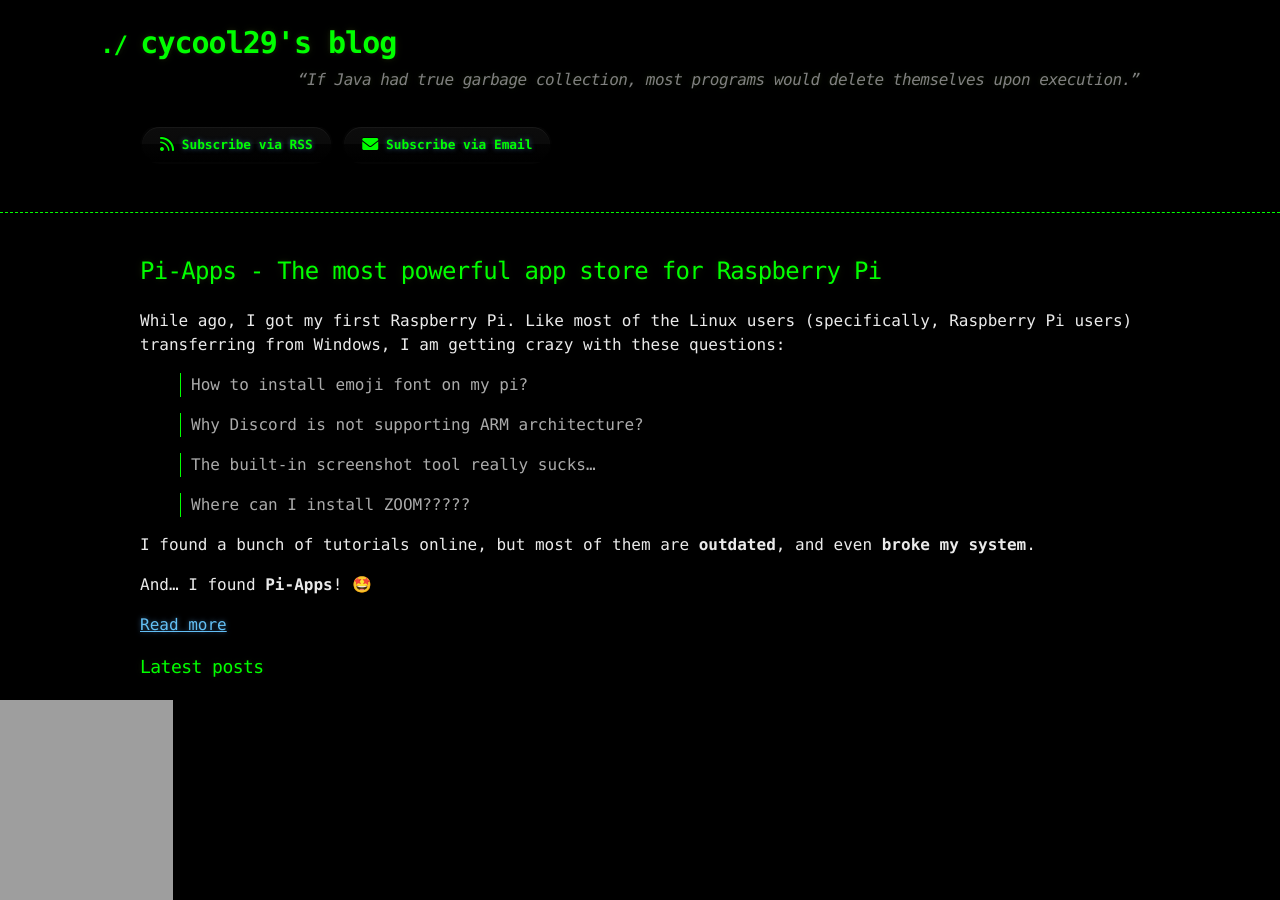
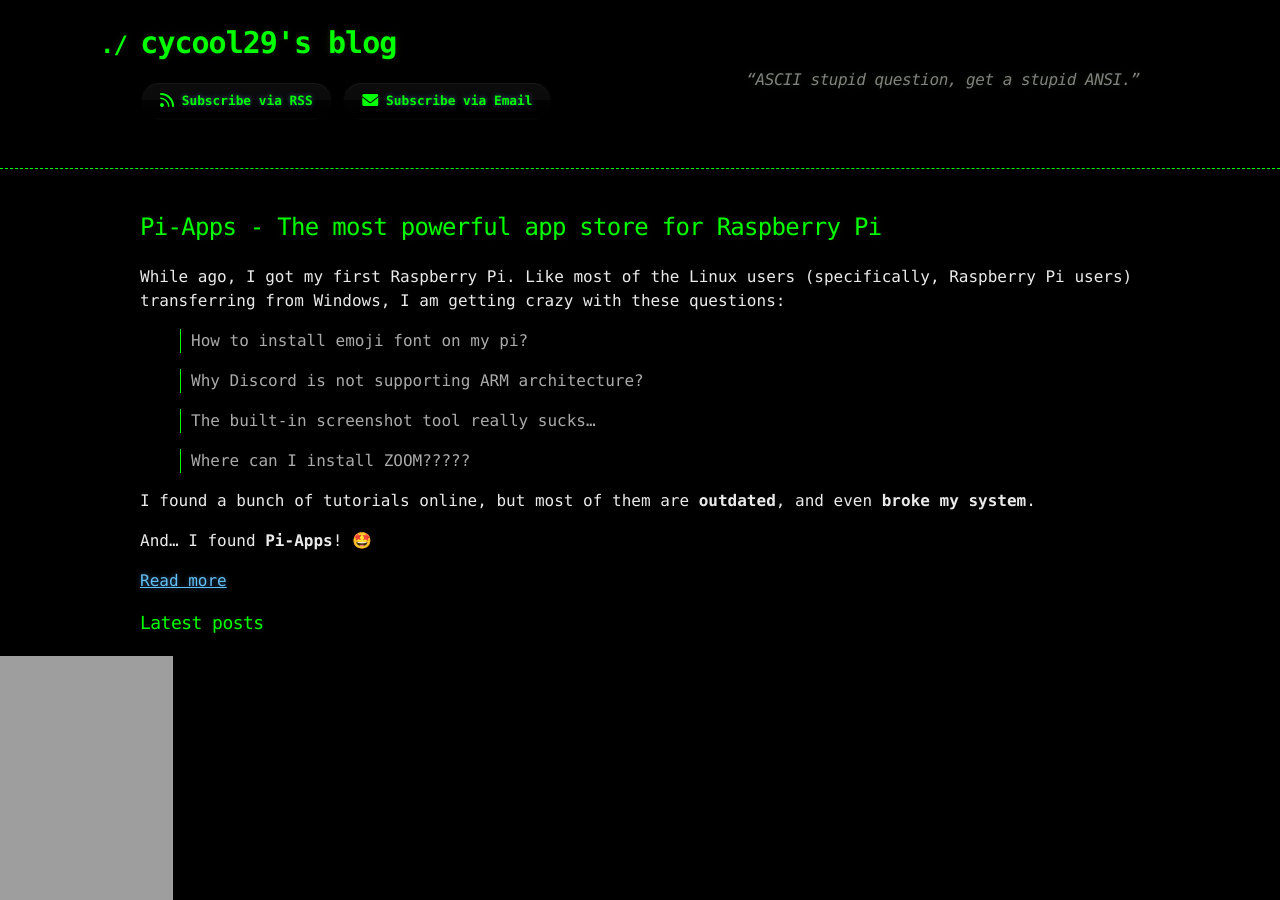
Before and after one commit to cycool29/cycool29.github.io, a Jekyll site: the page built from index.md, in a window 1280 px wide and 900 px high. Built offline with Jekyll 4.4.1, drawn with Linux system fonts in a browser that asks for light colours; a style sheet for code colours, icons or effects is not loaded.

Commit message:
Update quotes

```diff
--- a/_config.yml
+++ b/_config.yml
@@ -1,6 +1,6 @@
 title: cycool29's blog
 comments: Comments
-description: "“If Java had true garbage collection, most programs would delete themselves upon execution.” "
+description: "“ASCII stupid question, get a stupid ANSI.” "
 remote_theme: jekyll-theme-hacker
 author: cycool29
 github:
```
